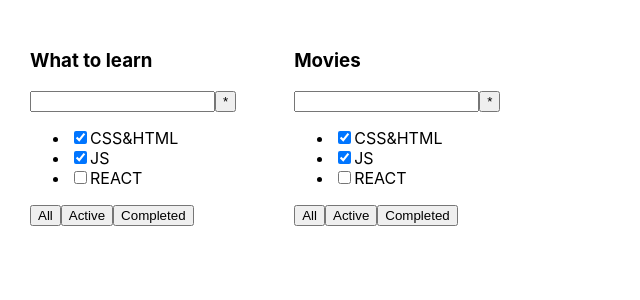
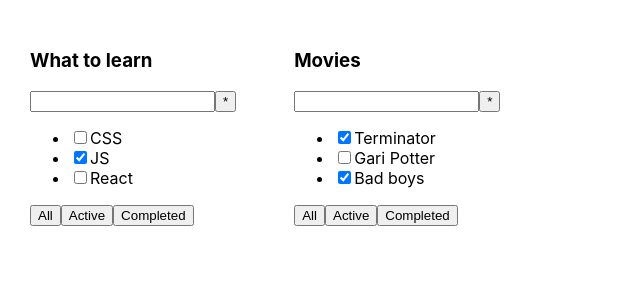
Before and after one commit to programer1983/React-Todolist, a React (Create React App) app: page / in a window 1280 px wide. Shown: the top 300 px of the page, without its empty margins (0-640 px from the left). Built offline with nearby package versions, Linux system fonts and the light colour scheme; the HTML template or start-up script is replaced by a standard one.

Commit message:
typescript with objects

```diff
--- a/src/App.tsx
+++ b/src/App.tsx
@@ -1,16 +1,16 @@
 import React from 'react';
 import './App.css';
-import {TodoList} from "./TodoList"
+import {TaskType, TodoList} from "./TodoList"
 
 function App() {
 
-  let tasks1 = [
-    {id: 1, title: "CSS", isDone: true},
+  let tasks1: Array<TaskType> = [
+    {id: 1, title: "CSS", isDone: false},
     {id: 2, title: "JS", isDone: true},
     {id: 3, title: "React", isDone: false},
   ]
 
-  let tasks2 = [
+  let tasks2: Array<TaskType>  = [
     {id: 1, title: "Terminator", isDone: true},
     {id: 2, title: "Gari Potter", isDone: false},
     {id: 3, title: "Bad boys", isDone: true},
--- a/src/TodoList.tsx
+++ b/src/TodoList.tsx
@@ -1,6 +1,6 @@
 
 
-type TaskType = {
+export type TaskType = {
   id: number
   title: string
   isDone: boolean
@@ -22,9 +22,9 @@
           <button>*</button>
         </div>
         <ul>
-          <li><input type="checkbox" checked={true}/><span>CSS&HTML</span></li>
-          <li><input type="checkbox" checked={true}/><span>JS</span></li>
-          <li><input type="checkbox" checked={false}/><span>REACT</span></li>
+          <li><input type="checkbox" checked={props.tasks[0].isDone}/><span>{props.tasks[0].title}</span></li>
+          <li><input type="checkbox" checked={props.tasks[1].isDone}/><span>{props.tasks[1].title}</span></li>
+          <li><input type="checkbox" checked={props.tasks[2].isDone}/><span>{props.tasks[2].title}</span></li>
         </ul>
         <div>
           <button>All</button>
```
